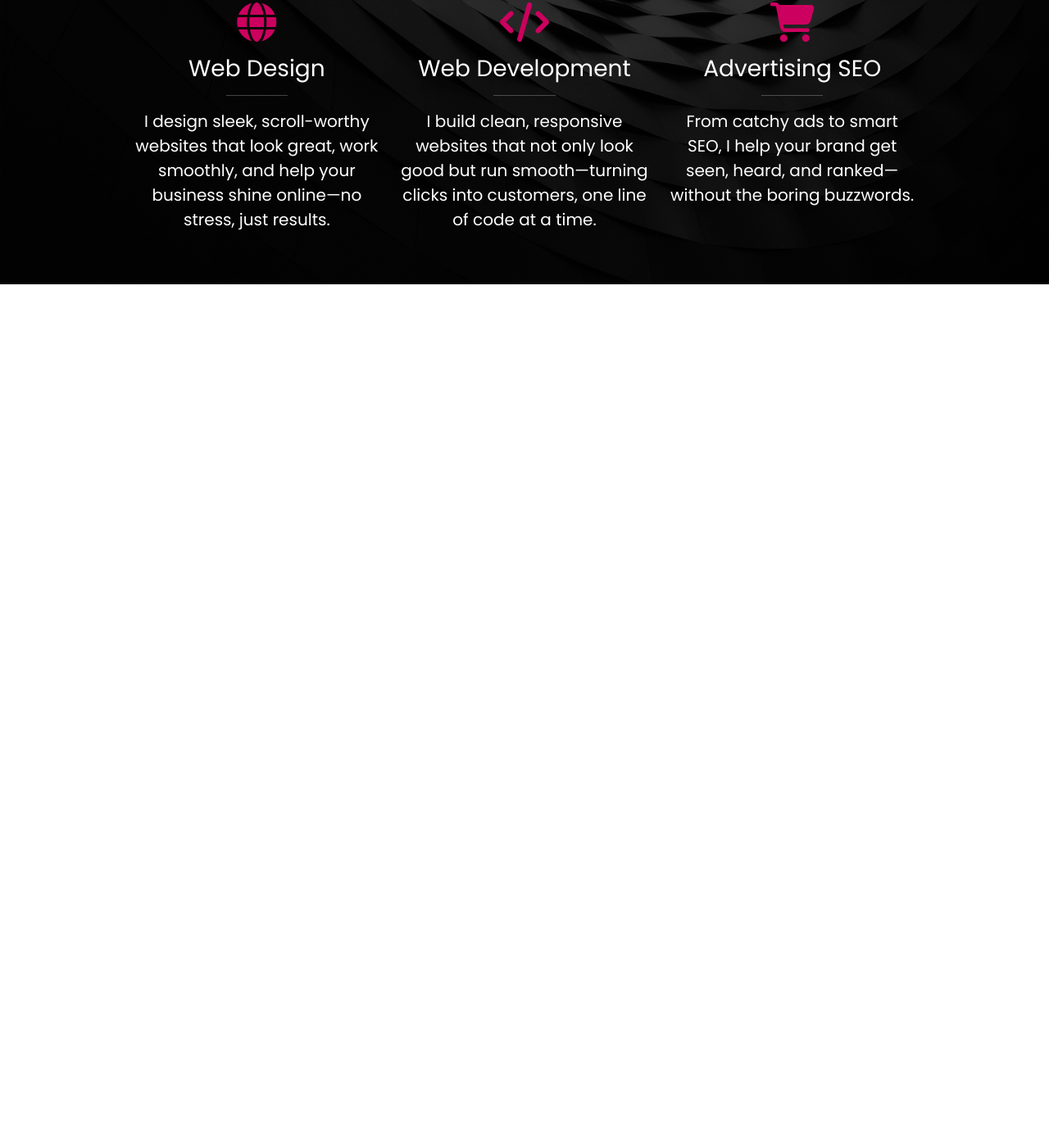
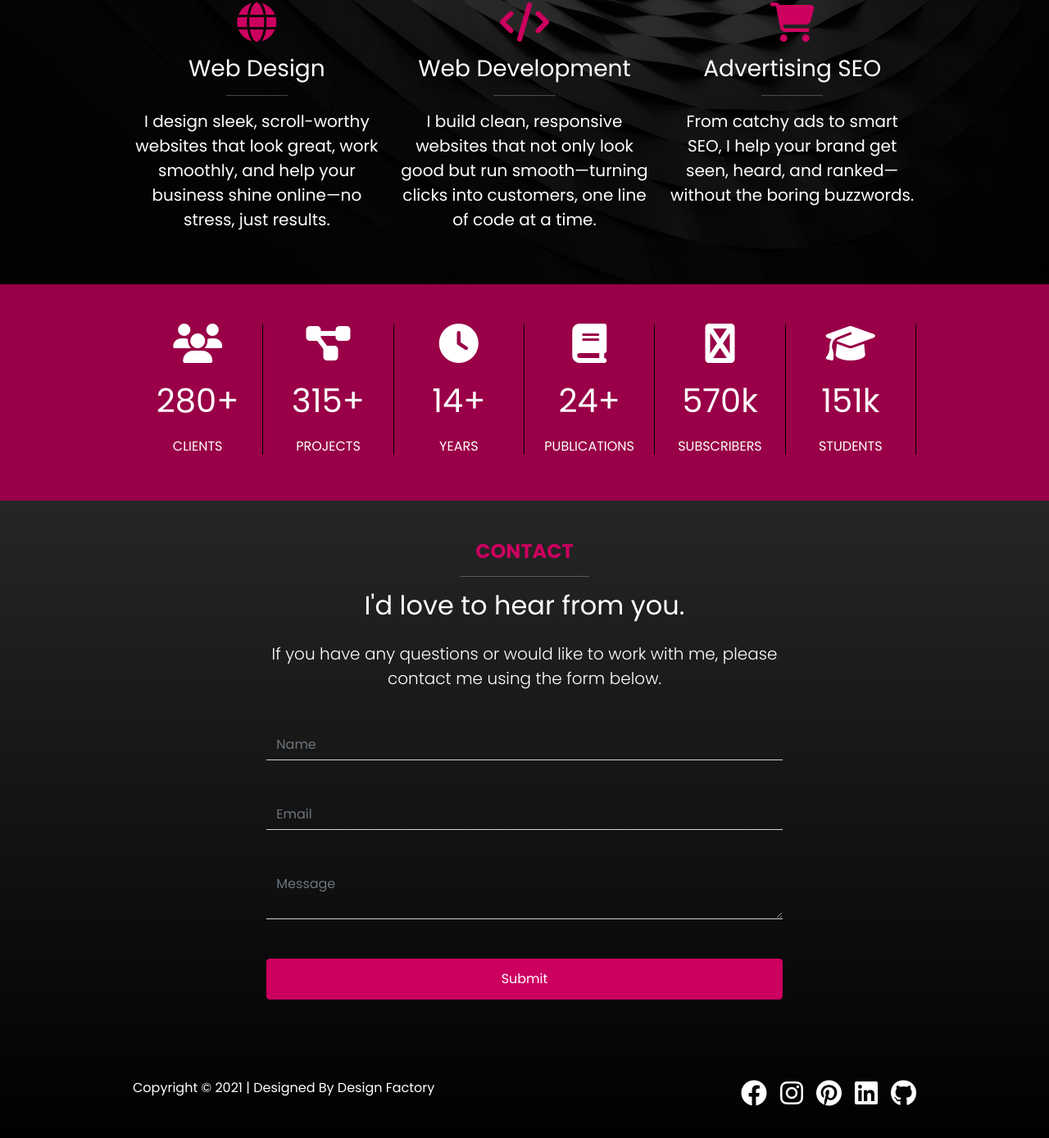
Before and after one commit to arielle-codestudio/MyPortfolio.tt, a website: page index.html in a window 1280 px wide. Shown: the part 4103-5492 px from the top of the page at 82% size. Before the commit the page ends 4450 px from the top, so only its background shows below. Drawn offline with nearby package versions, Linux system fonts and the light colour scheme; files that its build step writes are made by us from their sources.

Commit message:
Added Form and Footer

```diff
--- a/index.html
+++ b/index.html
@@ -260,7 +260,7 @@
                   This design was inspired by one of their templates. Check them out
                   for templates to use and get inspiration from.
                 </p>
-                <a href="https://styleshout.com" target="_black" class="btn btn-primary btn-lg text-uppercase px-5 mx-3 my-2"> Visit StyleShout</a>
+                <a href="https://styleshout.com" target="_black" class="btn btn-primary btn-lg rounded-1 text-uppercase px-5 mx-3 my-2"> Visit StyleShout</a>
               </div>
             </div>
           </div>
@@ -306,10 +306,121 @@
                   From catchy ads to smart SEO, I help your brand get seen, heard, and ranked—without the boring buzzwords.
                 </p>
               </div>
-
             </div>
           </div>
          </section>
+
+         <!-- Stats -->
+          <section class="stats py-5 text-bg-secondary">
+            <div class="container">
+              <div class="row g-0">
+                <div class="col-md-4 col-lg-2">
+                  <div class="stat text-center border-end border-dark">
+                    <i class="fas fa-users fa-3x mb-3"></i>
+                    <p class="fs-1">280+</p>
+                    <h3 class="fs-6 text-uppercase">Clients</h3>
+                  </div>
+                </div>
+                <div class="col-md-4 col-lg-2">
+                  <div class="stat text-center border-end border-dark">
+                    <i class="fas fa-project-diagram fa-3x mb-3"></i>
+                    <p class="fs-1">315+</p>
+                    <h3 class="fs-6 text-uppercase">Projects</h3>
+                  </div>
+                </div>
+
+                <div class="col-md-4 col-lg-2">
+                  <div class="stat text-center border-end border-dark">
+                    <i class="fas fa-clock fa-3x mb-3"></i>
+                    <p class="fs-1">14+</p>
+                    <h3 class="fs-6 text-uppercase">Years</h3>
+                  </div>
+                </div>
+
+                <div class="col-md-4 col-lg-2">
+                  <div class="stat text-center border-end border-dark">
+                    <i class="fas fa-book fa-3x mb-3"></i>
+                    <p class="fs-1">24+</p>
+                    <h3 class="fs-6 text-uppercase">Publications</h3>
+                  </div>
+                </div>
+
+                <div class="col-md-4 col-lg-2">
+                  <div class="stat text-center border-end border-dark">
+                    <i class="fas fa-youtube fa-3x mb-3"></i>
+                    <p class="fs-1">570k</p>
+                    <h3 class="fs-6 text-uppercase">Subscribers</h3>
+                  </div>
+                </div>
+
+                <div class="col-md-4 col-lg-2">
+                  <div class="stat text-center border-end border-dark">
+                    <i class="fas fa-graduation-cap fa-3x mb-3"></i>
+                    <p class="fs-1">151k</p>
+                    <h3 class="fs-6 text-uppercase">Students</h3>
+                  </div>
+                </div>
+              </div>
+            </div>
+          </section>
+
+          <!-- Contact -->
+           <section class="contact text-bg-dark bg-gradient py-5">
+            <div class="container">
+              <div class="row">
+                <div class="col-md-8 offset-md-2">
+                  <div class="text-center mb-5">
+                    <h4 class="text-uppercase fw-bold text-primary">Contact</h4>
+                    <hr class="w-25 mx-auto">
+                    <h2 class="mb-4">I'd love to hear from you.</h2>
+                    <p class="lead">
+                      If you have any questions or would like to work with me, please contact me using the form below.
+                    </p>
+                  </div>
+
+                  <!-- Form -->
+                   <form>
+                    <div class="mb-5">
+                      <input type="text" class="form-control bg-transparent border-top-0 border-start-0 border-end-0 rounded-0 border-muted text-white"  placeholder="Name" required>
+                    </div>
+                    <div class="mb-5">
+                      <input type="email" class="form-control bg-transparent border-top-0 border-start-0 border-end-0 rounded-0 border-muted text-white"  placeholder="Email" required>
+                    </div>
+                    <div class="mb-5">
+                      <textarea class="form-control bg-transparent border-top-0 border-start-0 border-end-0 rounded-0 border-muted text-white"  placeholder="Message" ></textarea>
+                    </div>
+                    <div class="mb-5 d-grid">
+                      <button type="submit" class="btn btn-primary rounded-1">Submit</button>
+                    </div>
+                   </form>
+                </div>
+              </div>
+
+              <!-- Footer -->
+               <div class="d-flex mt-5">
+                <p class="flex-grow-1">
+                  Copyright &copy; 2021 | Designed By Design Factory
+                </p>
+                <div class="hstack gap-3">
+                  <a href="#" class="">
+                    <i class="fab fa-facebook fa-2x text-white"></i>
+                  </a>
+                  <a href="#" class="">
+                    <i class="fab fa-instagram fa-2x text-white"></i>
+                  </a>
+                  <a href="#" class="">
+                    <i class="fab fa-pinterest fa-2x text-white"></i>
+                  </a>
+                  <a href="#" class="">
+                    <i class="fab fa-linkedin fa-2x text-white"></i>
+                  </a>
+                  <a href="#" class="">
+                    <i class="fab fa-github fa-2x text-white"></i>
+                  </a>
+                </div>
+               </div>
+            </div>
+           </section>
 
 
 
--- a/scss/styles.scss
+++ b/scss/styles.scss
@@ -72,4 +72,11 @@ background-attachment: fixed;
   .about-content {
     flex-direction: column;
   }
+
+  .stats .stat {
+    border-right: 0 !important;
+    margin-bottom: 40px;
+    border-bottom: var(--bs-dark) solid 1px;
+    padding-bottom: 20px;
+  }
 }
```
